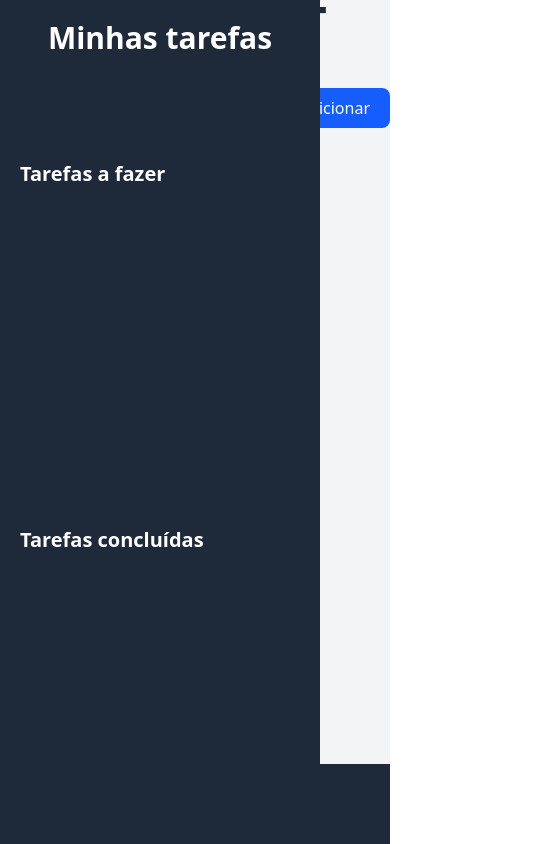
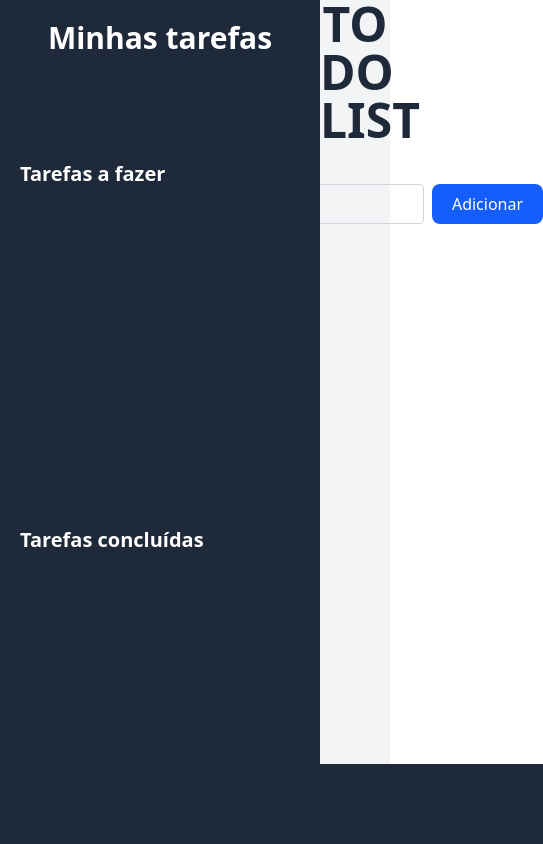
Before and after one commit to JoseAlberto23/Projeto_Jose, a React (Vite) app: page / in a window 390 px wide. Shown: the whole page, 543 px wide, since content can reach past the window. Built offline with nearby package versions, Linux system fonts and the light colour scheme.

Commit message:
apresentar

```diff
--- a/src/App.jsx
+++ b/src/App.jsx
@@ -16,7 +16,7 @@ function App() {
   }, [tarefas]);
 
   return (
-    <div className="min-h-screen bg-gray-100 mb-full ml-0 lg:ml-80">
+    <div className="min-h-screen bg-gray-100 mb-full ml-0 ml-80">
       <Escopo />
       <BarraTarefas tarefas={tarefas} setTarefas={setTarefas} />
       <CampoTarefas tarefas={tarefas} setTarefas={setTarefas} />
```
